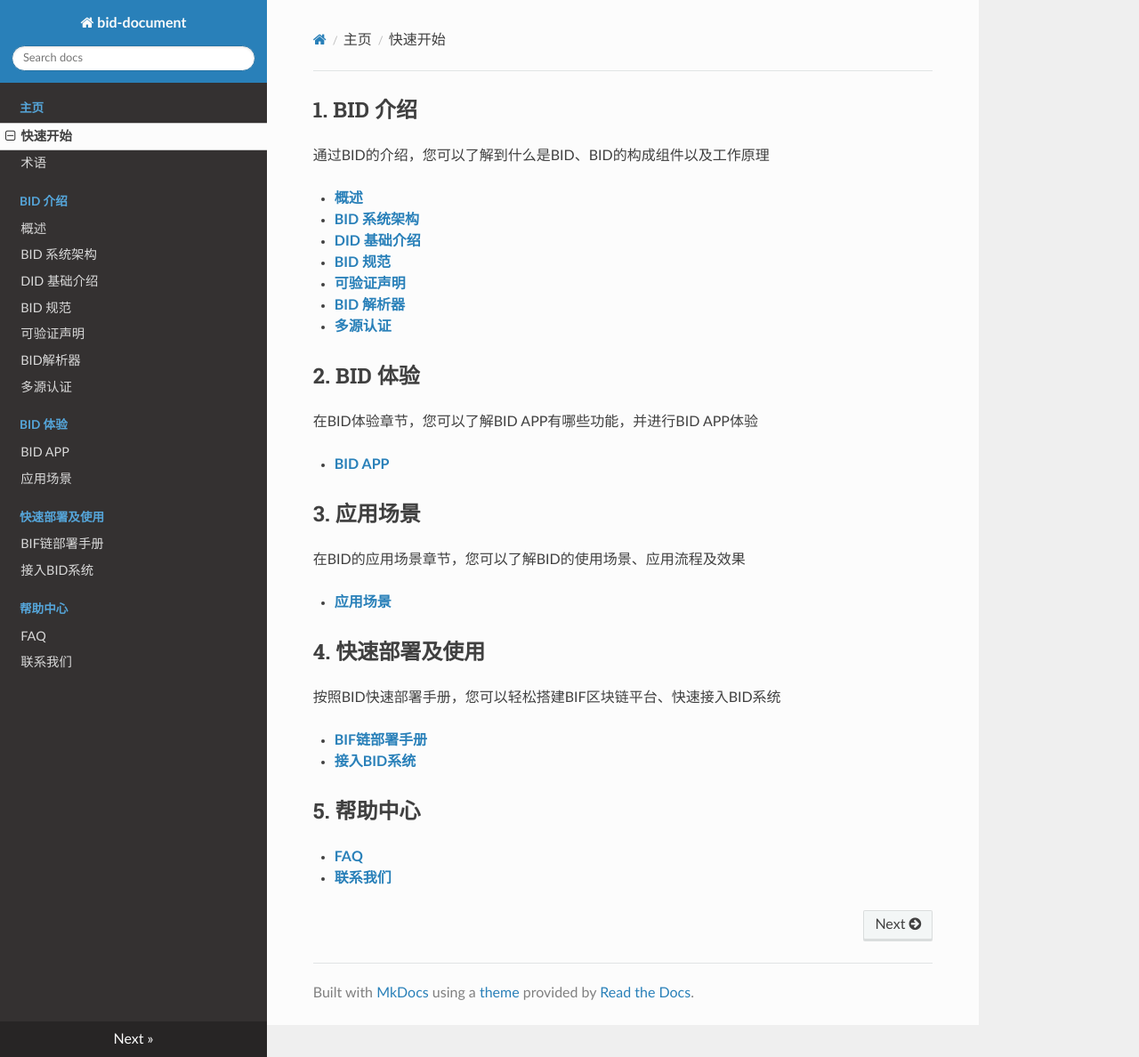
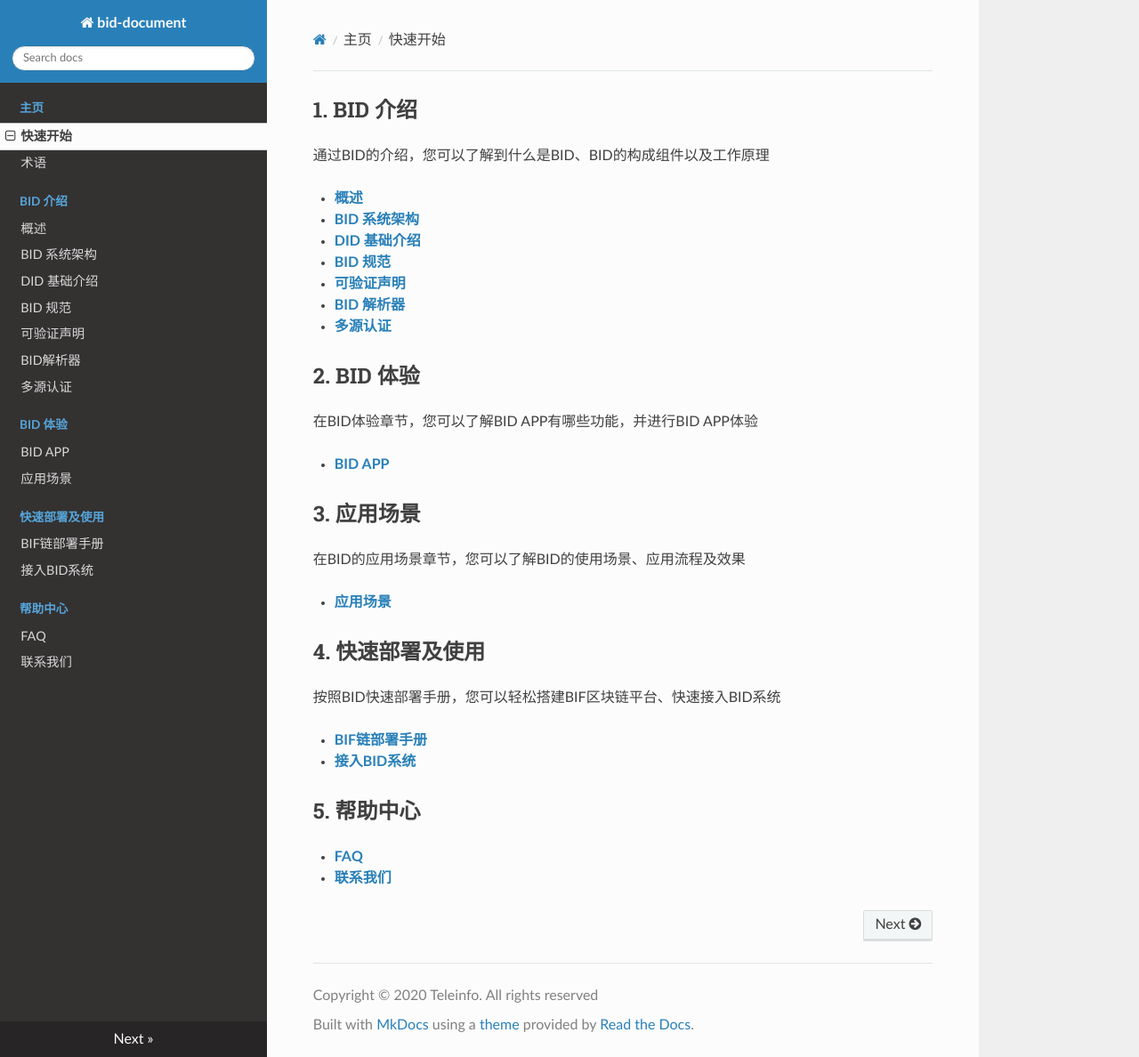
Before and after one commit to teleinfo-bif/bid-document, an MkDocs documentation site: the page built from docs/index.md, in a window 1280 px wide and 1188 px high. Shown: the whole window at 89% size. Built offline with MkDocs 1.6.1, drawn with Linux system fonts in a browser that asks for light colours; nearby versions of some CDN libraries; old or Windows-style settings are respelled for this version of MkDocs.

Commit message:
no message

```diff
--- a/mkdocs.yml
+++ b/mkdocs.yml
@@ -1,4 +1,5 @@
 site_name: bid-document
+site_url : http://bidspace.cn
 pages:
 - 主页 :
   - 快速开始 : index.md
@@ -24,3 +25,5 @@
   - 联系我们 : help/contact.md
 
 theme: readthedocs
+site_author : teleinfo
+copyright : Copyright © 2020 Teleinfo. All rights reserved
```
